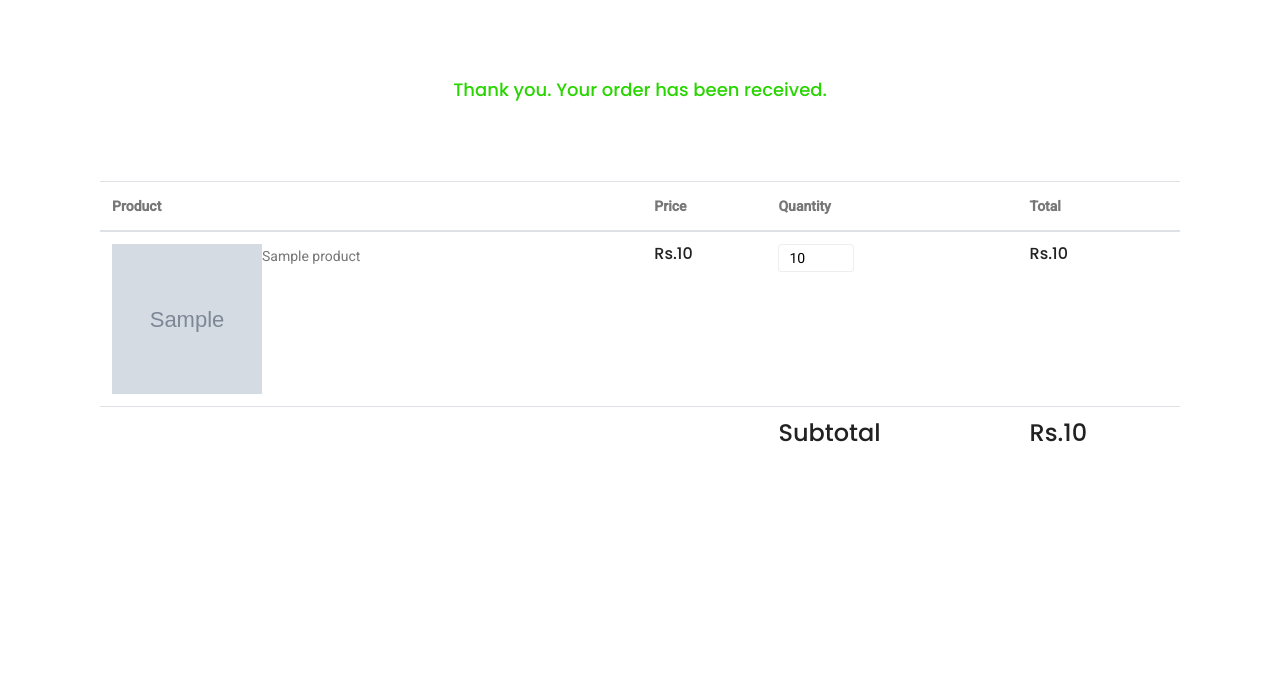
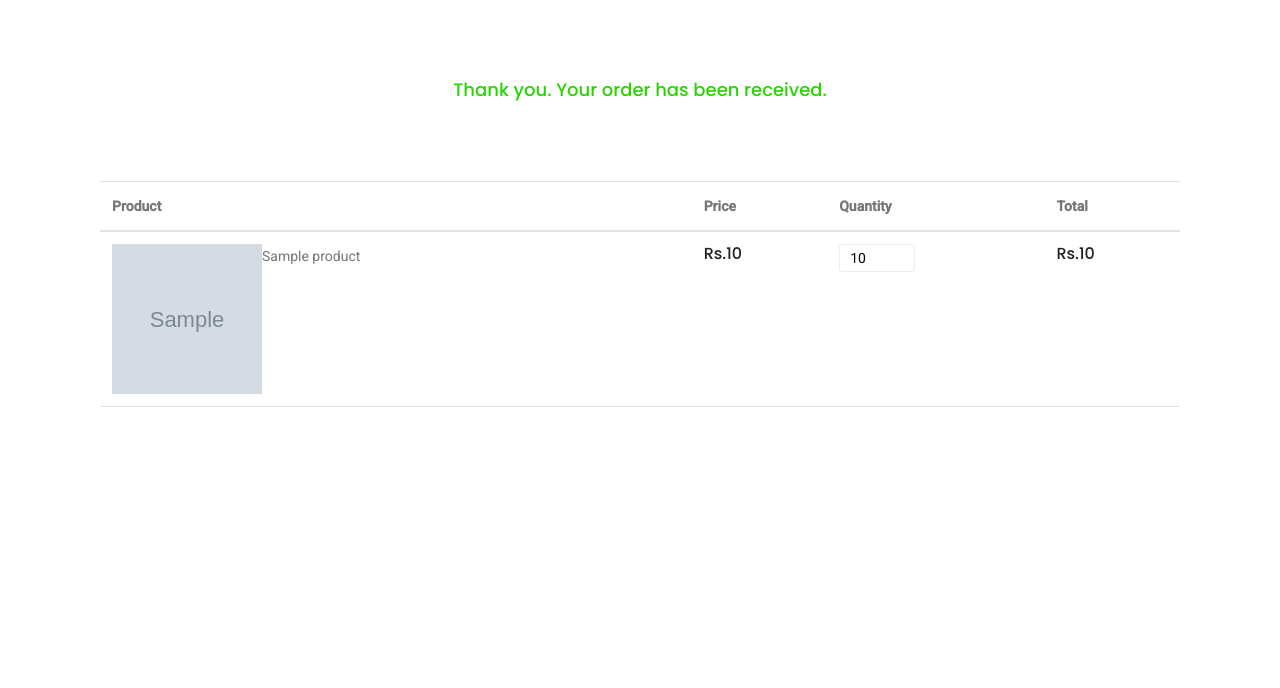
Before and after one commit to aditya-ptl-27/django-flipkart-project, a Django app: template myapp/templates/confirmation.html in a window 1280 px wide. Shown: the part 529-1217 px from the top of the page. Run offline with Django 4.2, Linux system fonts and the light colour scheme; tables that the repository leaves empty hold one stand-in row (values such as "Sample post"); the template is opened without the code that fills it: values that come from a table or form of the project are taken from there, most other values are stand-ins (such as "Sample title", 1, 10 or a date in 2020); grey boxes marked "Sample" are stand-in pictures; some libraries are stand-ins or nearby versions.

Commit message:
New edit1

```diff
--- a/myapp/templates/confirmation.html
+++ b/myapp/templates/confirmation.html
@@ -113,10 +113,10 @@
 
                                 </td>
                                 <td>
-                                    <h3>Subtotal</h3>
+
                                 </td>
                                 <td>
-                                    <h3>Rs.{{net_price}}</h3>
+
                                 </td>
                             </tr>
 
```
